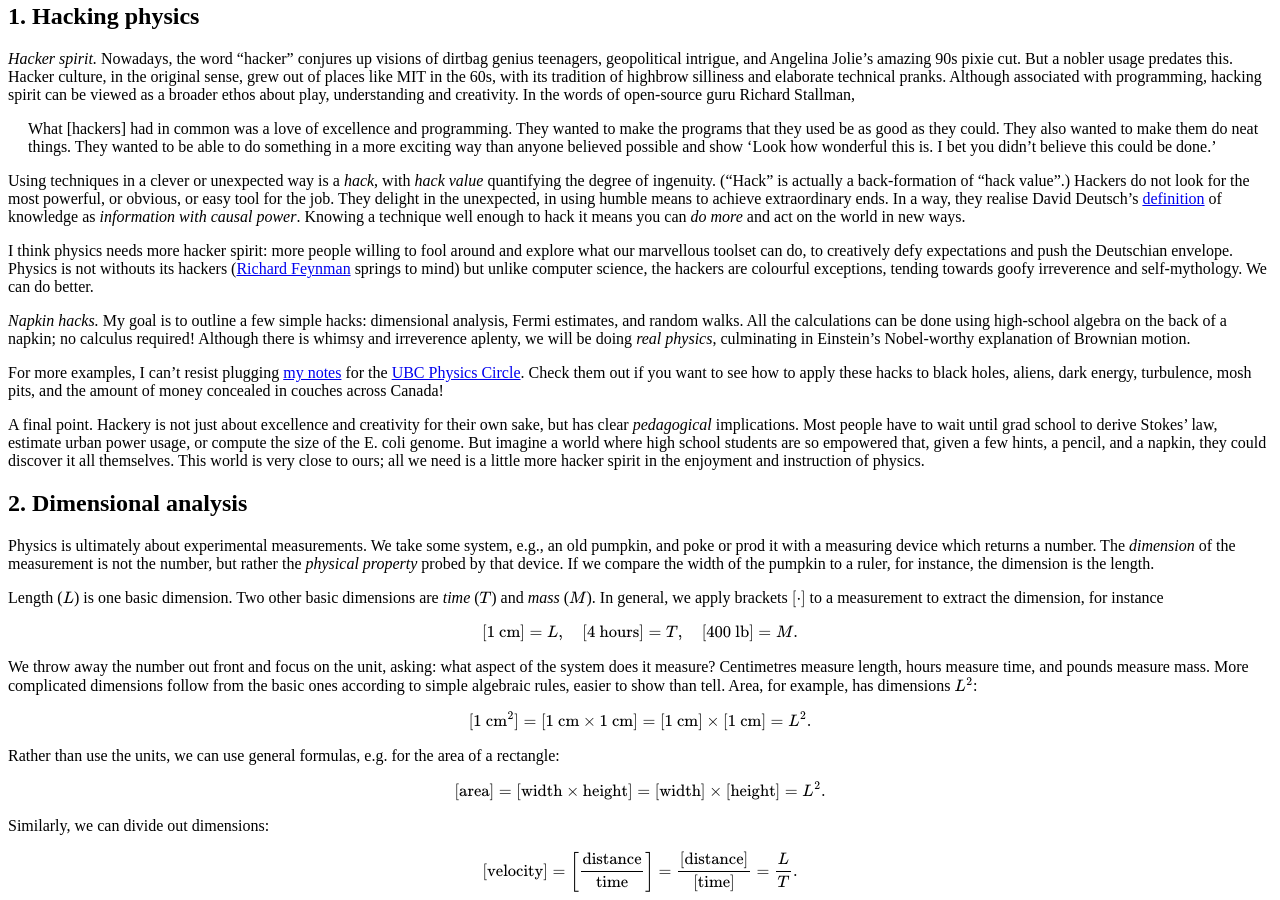
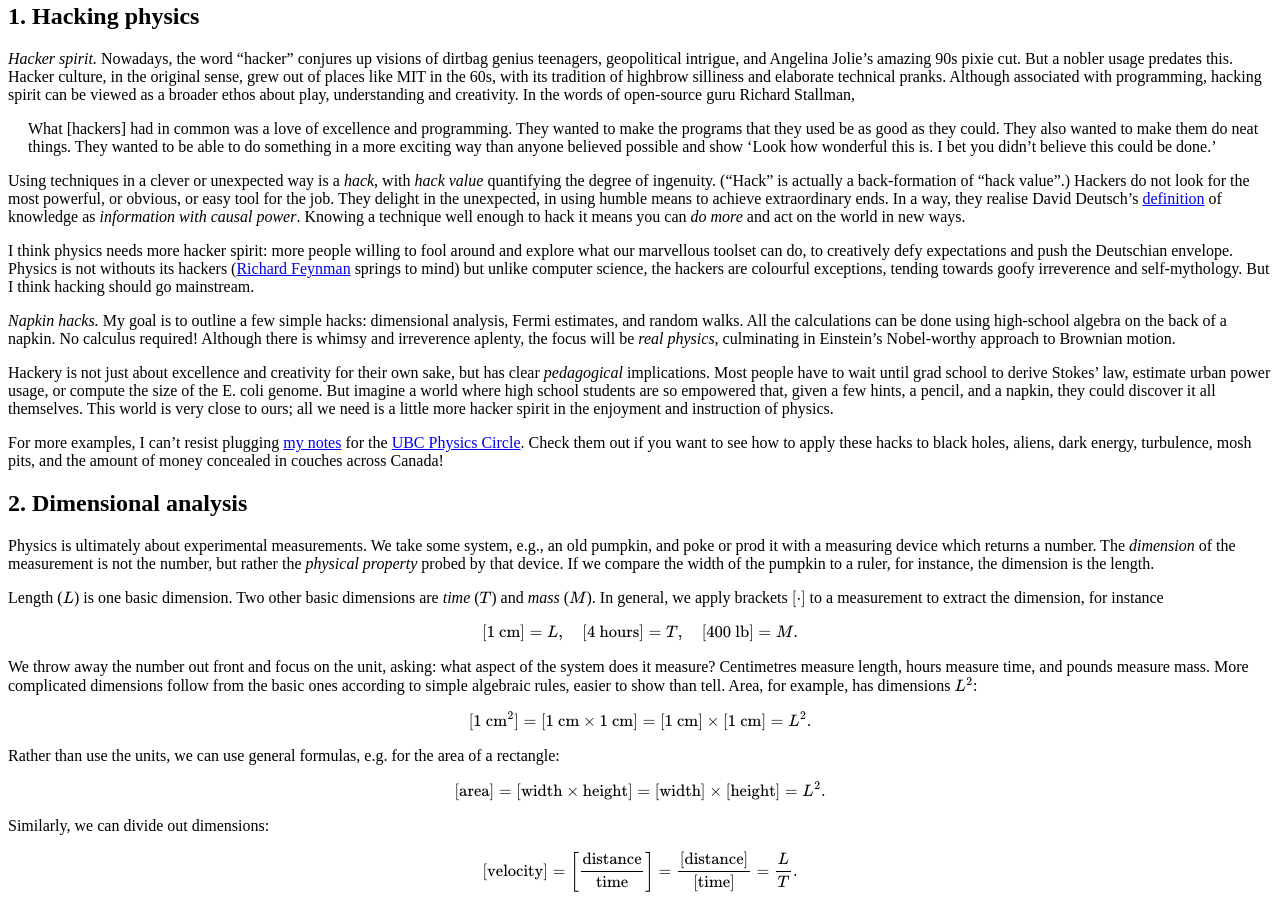
Before and after one commit to hapax/hapax.github.io, a Jekyll site: the page built from assets/simple-physics.md, in a window 1280 px wide and 900 px high, scrolled down 886 px. Built offline with Jekyll 4.4.1, drawn with Linux system fonts in a browser that asks for light colours; our own code applies the rules of GitHub Pages for plain Markdown files; formulas are drawn with MathJax 3; a script that is not in the unit is left out.

Commit message:
Update simple-physics.md

```diff
--- a/assets/simple-physics.md
+++ b/assets/simple-physics.md
@@ -70,24 +70,16 @@ Physics is not withouts its hackers
 springs to mind) but unlike computer
 science, the hackers are colourful exceptions, tending towards
 goofy irreverence and self-mythology.
-We can do better.
+But I think hacking should go mainstream.
 
 *Napkin hacks.* My goal is to outline a few simple hacks:
 dimensional analysis, Fermi estimates, and random walks.
 All the calculations can be done using high-school algebra on the
-back of a napkin; no calculus required!
-Although there is whimsy and irreverence aplenty, we will be doing
-*real physics*, culminating in Einstein's Nobel-worthy explanation of
+back of a napkin. No calculus required!
+Although there is whimsy and irreverence aplenty, the focus will be
+*real physics*, culminating in Einstein's Nobel-worthy approach to
 Brownian motion.
 
-For more examples, I can't resist
-plugging [my notes](https://hapax.github.io/outreach) for the
-[UBC Physics Circle](https://outreach.phas.ubc.ca/events/metro-vancouver-physics-circle/).
-Check them out if you want to see how to apply these hacks
-to black holes, aliens, dark energy, turbulence, mosh pits, and the amount
-of money concealed in couches across Canada!
-
-A final point.
 Hackery is not just about excellence and creativity for their own
 sake, but has clear *pedagogical* implications.
 Most people have to wait until grad school to derive Stokes' law, estimate
@@ -97,6 +89,13 @@ given a few hints, a pencil, and a napkin, they could discover it all
 themselves.
 This world is very close to ours; all we need is a little more hacker
 spirit in the enjoyment and instruction of physics.
+
+For more examples, I can't resist
+plugging [my notes](https://hapax.github.io/outreach) for the
+[UBC Physics Circle](https://outreach.phas.ubc.ca/events/metro-vancouver-physics-circle/).
+Check them out if you want to see how to apply these hacks
+to black holes, aliens, dark energy, turbulence, mosh pits, and the amount
+of money concealed in couches across Canada!
 
 ## 2. Dimensional analysis <a id="sec-2" name="sec-2"></a>
 
```
